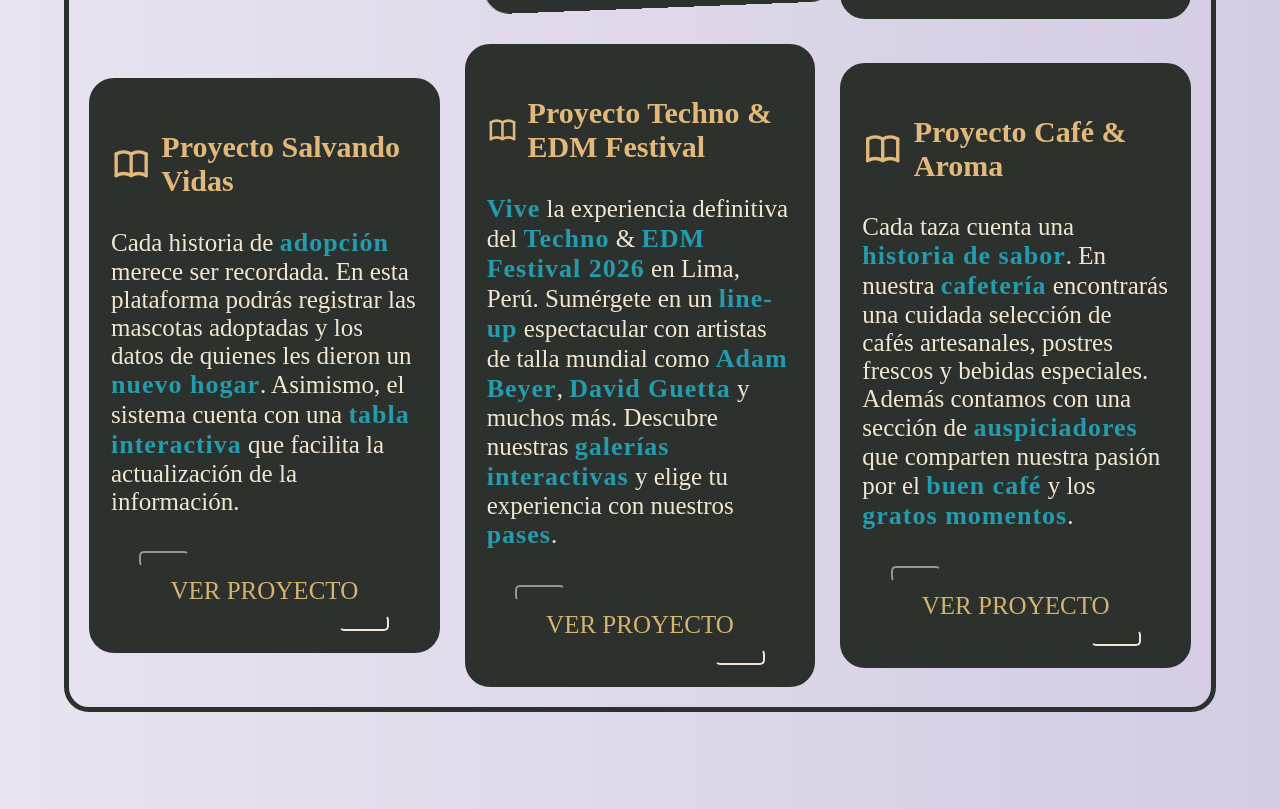
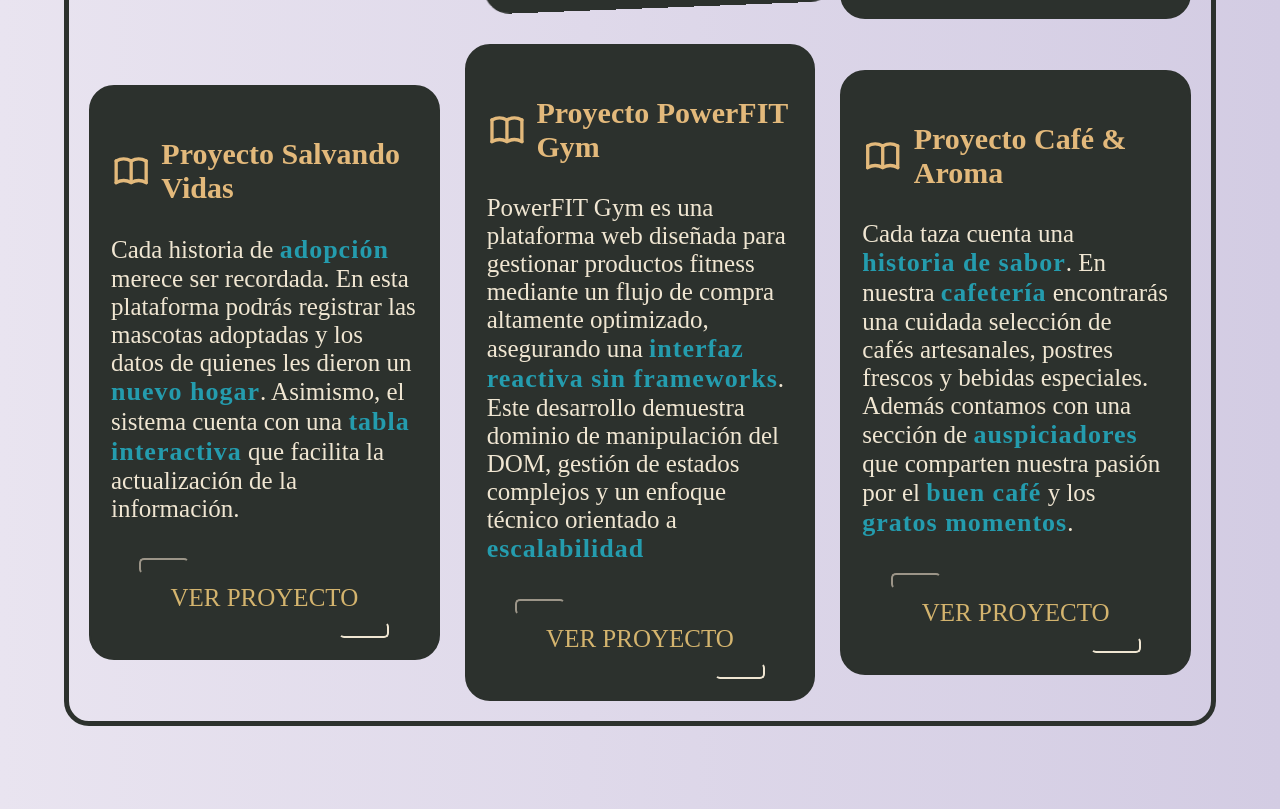
Before and after one commit to ingAntonioValladares/PortafolioAntonioValladares, a plain HTML site: page index.html in a window 1280 px wide. Shown: the part 2406-3215 px from the top of the page. Drawn offline with nearby package versions, Linux system fonts and the light colour scheme.

Commit message:
Se cambio proyecto techno por power fit gym

```diff
--- a/index.html
+++ b/index.html
@@ -377,7 +377,7 @@
             >Ver proyecto</a
           >
         </div>
-        <!-- CLUB DE LECTURA -->
+        <!-- POWER FIT GYM  -->
         <div class="verProyecto">
           <div class="proyectoTitulo">
             <svg
@@ -399,26 +399,22 @@
               <path d="M12 6l0 13" />
               <path d="M21 6l0 13" />
             </svg>
-            <h3>Proyecto Techno & EDM Festival</h3>
+            <h3>Proyecto PowerFIT Gym</h3>
           </div>
           <p class="margen-top">
-            <span class="resaltado_opcion2">Vive</span> la experiencia
-            definitiva del <span class="resaltado_opcion2">Techno</span> &
-            <span class="resaltado_opcion2">EDM Festival 2026</span> en Lima,
-            Perú. Sumérgete en un
-            <span class="resaltado_opcion2">line-up</span> espectacular con
-            artistas de talla mundial como
-            <span class="resaltado_opcion2">Adam Beyer</span>,
-            <span class="resaltado_opcion2">David Guetta</span> y muchos más.
-            Descubre nuestras
-            <span class="resaltado_opcion2">galerías interactivas</span> y elige
-            tu experiencia con nuestros
-            <span class="resaltado_opcion2">pases</span>.
+            PowerFIT Gym es una plataforma web diseñada para gestionar productos
+            fitness mediante un flujo de compra altamente optimizado, asegurando
+            una
+            <span class="resaltado_opcion2"
+              >interfaz reactiva sin frameworks</span
+            >. Este desarrollo demuestra dominio de manipulación del DOM,
+            gestión de estados complejos y un enfoque técnico orientado a
+            <span class="resaltado_opcion2">escalabilidad</span>
           </p>
           <!-- <p>Desarrollado con:<br />HTML + CSS + SASS + JS(DOM)</p> -->
           <a
             target="_blank"
-            href="https://proyectotechnofestival.netlify.app/"
+            href="https://av-powerfit-gym.netlify.app/"
             class="btn type centrarTexto"
             >Ver proyecto</a
           >
```
